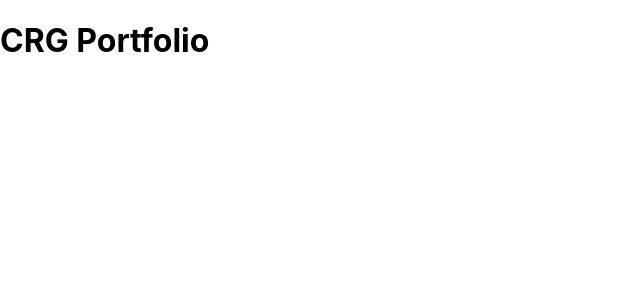
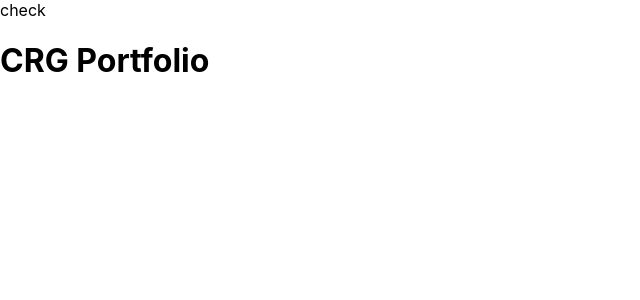
Before and after one commit to Cglowicki/crg-portfolio, a React (Create React App) app: page / in a window 1280 px wide. Shown: the top 300 px of the page, without its empty margins (0-640 px from the left). Built offline with nearby package versions, Linux system fonts and the light colour scheme.

Commit message:
create and import nav component to app

```diff
--- a/src/App.js
+++ b/src/App.js
@@ -1,6 +1,9 @@
+import Nav from './components/Nav.jsx';
+
 function App() {
   return (
     <div className="App">
+      <Nav />
       <h1>
         CRG Portfolio
       </h1>
--- /dev/null
+++ b/src/components/Nav.jsx
@@ -0,0 +1,7 @@
+import React from 'react';
+
+export default function Nav() {
+  return (
+    <nav className="nav-menu">check</nav>
+  )
+}
```
